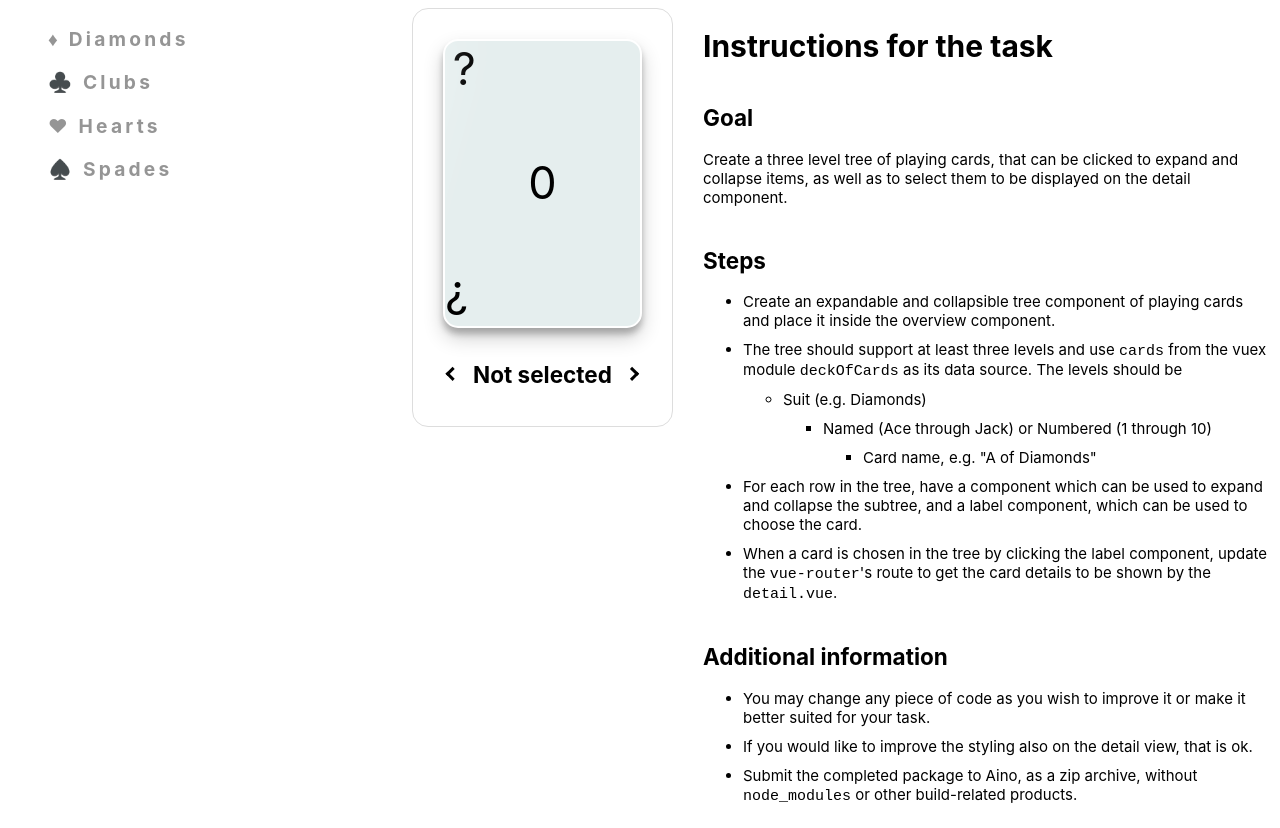
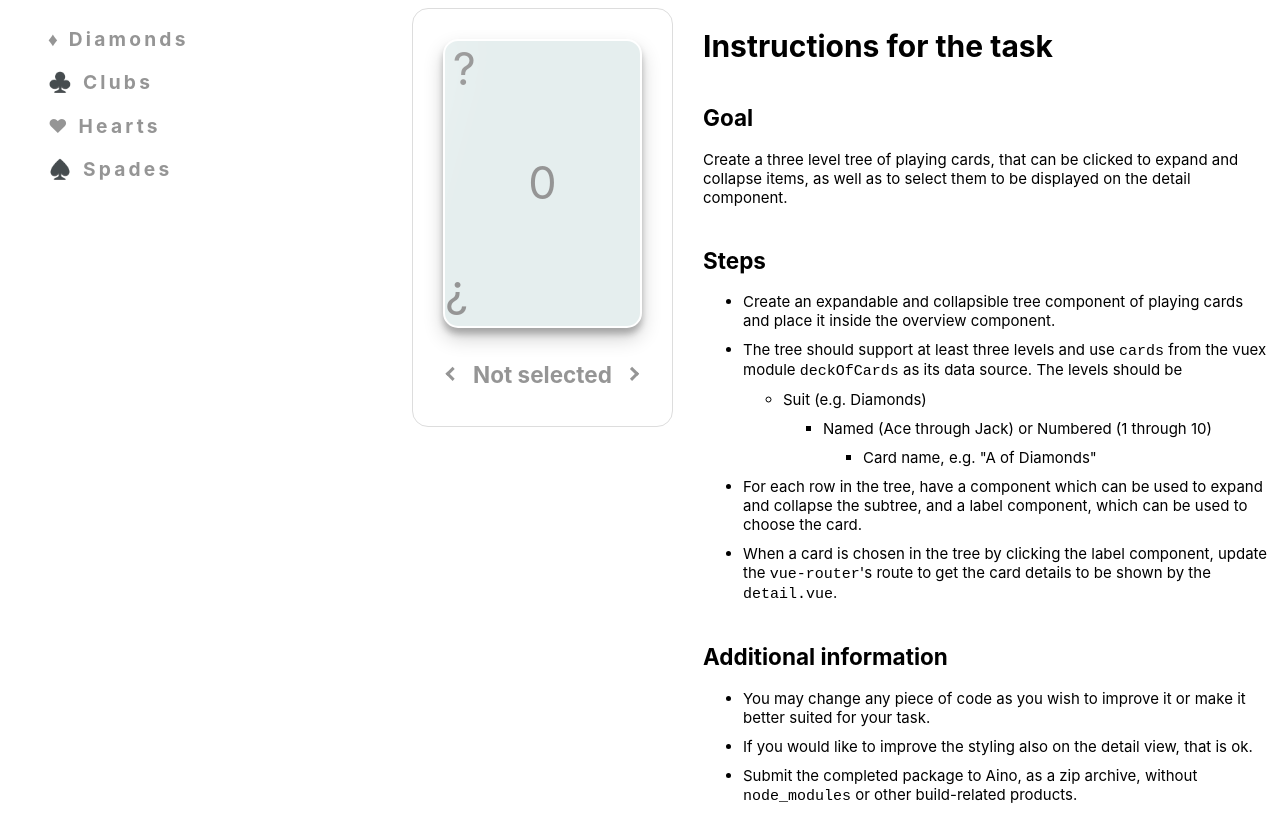
Before and after one commit to elarsaks/coding-assignment, a Vue app: page / in a window 1280 px wide. Built offline with nearby package versions, Linux system fonts and the light colour scheme.

Commit message:
Take Card into views.

```diff
--- a/src/components/Node.vue
+++ b/src/components/Node.vue
@@ -165,6 +165,17 @@
             },
             openClose() {
                 this.open = !this.open;
+
+                // Check if this nodes child card is open
+                const nodeCardOpen = this.findByIdRecursive({
+                    id: this.id,
+                    nodes: this.nodes,
+                });
+
+                // Set routing to 0 when Cards parent node is closed
+                if (nodeCardOpen) {
+                    this.$router.push({ params: { cardId: '0' } });
+                }
             },
             selectCard() {
                 if (this.$route.params.cardId != this.id) {
--- a/src/components/detail.vue
+++ b/src/components/detail.vue
@@ -28,12 +28,16 @@
   margin-right: 2em;
 }
 
+.black {
+  color: #000;
+}
+
+.gray {
+  color: rgb(149, 149, 149);
+}
+
 .red {
   color: #ff0000;
-}
-
-.black {
-  color: #000;
 }
 
 .arrow {
@@ -69,7 +73,7 @@
 <script>
     import VT from 'vue-types';
     import { mapState } from 'vuex';
-    import Card from './Card';
+    import Card from '../views/Card';
 
     export default {
         name: 'Detail',
@@ -87,7 +91,11 @@
                     { id: 0, name: 'Not selected', rank: '0', suit: '?' };
             },
             color() {
-                return this.card.suit === '♦' || this.card.suit === '♥' ? 'red' : 'black';
+                return this.card.suit === '?' ?
+                    'gray' :
+                    this.card.suit === '♦' || this.card.suit === '♥' ?
+                        'red' :
+                        'black';
             },
             route() {
                 return isNaN(this.$route.params.cardId) ?
--- a/src/components/Card.vue
+++ b/src/views/Card.vue
@@ -1,7 +1,13 @@
 <template>
     <div
         class="card"
-        :class="card.suit === '♦' || card.suit === '♥' ? 'red' : 'black'">
+        :class="
+            card.suit === '?'
+                ? 'gray'
+                : card.suit === '♦' || card.suit === '♥'
+                    ? 'red'
+                    : 'black'
+        ">
         <span class="card_suit card_suit_top">{{ card.suit }}</span>
         <span class="card_rank">{{ card.rank }} </span>
         <span class="card_suit card_suit_bottom">{{ card.suit }}</span>
@@ -78,46 +84,16 @@ div {
   font-size: 3em;
 }
 
-.red {
-  color: #ff0000;
-}
-
 .black {
   color: #000;
 }
 
-.slide-enter-active {
-  -moz-transition-duration: 0.3s;
-  -webkit-transition-duration: 0.3s;
-  -o-transition-duration: 0.3s;
-  transition-duration: 0.3s;
-  -moz-transition-timing-function: ease-in;
-  -webkit-transition-timing-function: ease-in;
-  -o-transition-timing-function: ease-in;
-  transition-timing-function: ease-in;
+.gray {
+  color: rgb(149, 149, 149);
 }
 
-.slide-leave-active {
-  -moz-transition-duration: 0.3s;
-  -webkit-transition-duration: 0.3s;
-  -o-transition-duration: 0.3s;
-  transition-duration: 0.3s;
-  -moz-transition-timing-function: cubic-bezier(0, 1, 0.5, 1);
-  -webkit-transition-timing-function: cubic-bezier(0, 1, 0.5, 1);
-  -o-transition-timing-function: cubic-bezier(0, 1, 0.5, 1);
-  transition-timing-function: cubic-bezier(0, 1, 0.5, 1);
-}
-
-.slide-enter-to,
-.slide-leave {
-  max-height: 100px;
-  overflow: hidden;
-}
-
-.slide-enter,
-.slide-leave-to {
-  overflow: hidden;
-  max-height: 0;
+.red {
+  color: #ff0000;
 }
 </style>
 
```
